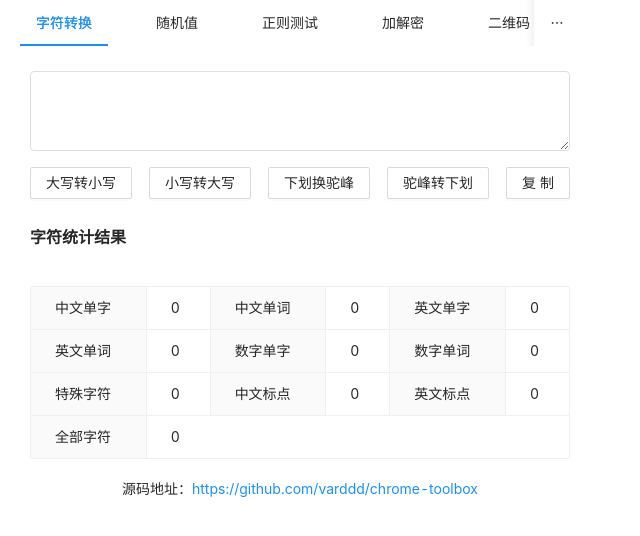
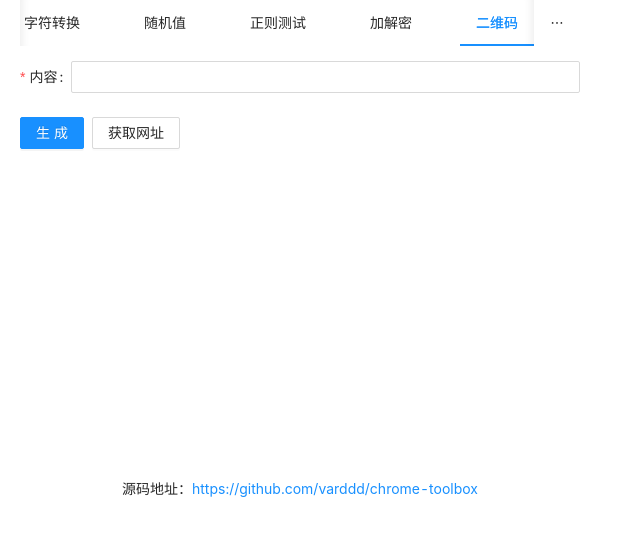
Before and after one commit to zhoubangfu/chrome-toolbox, a React (Create React App) app: page / in a window 1280 px wide. Shown: the top 536 px of the page, without its empty margins (0-640 px from the left). Built offline with nearby package versions, Linux system fonts and the light colour scheme.

Commit message:
完成二维码生成模块

```diff
--- a/package.json
+++ b/package.json
@@ -20,6 +20,7 @@
     "@types/crypto-js": "^3.1.47",
     "@types/jest": "24.0.23",
     "@types/node": "12.12.14",
+    "@types/qrcode": "^1.3.4",
     "@types/react": "16.9.14",
     "@types/react-dom": "16.9.4",
     "@typescript-eslint/eslint-plugin": "^2.10.0",
--- a/src/index.tsx
+++ b/src/index.tsx
@@ -14,7 +14,7 @@ import './styles/global.scss'
 
 ReactDOM.render(
   <>
-    <Tabs defaultActiveKey="1">
+    <Tabs defaultActiveKey="5">
       <Tabs.TabPane tab="字符转换" key="1">
         <StrTools />
       </Tabs.TabPane>
--- a/src/views/QRCode/index.tsx
+++ b/src/views/QRCode/index.tsx
@@ -1,7 +1,63 @@
-import React from 'react'
+import React, { useRef } from 'react'
+import qrcode from 'qrcode'
+import { Form, Input, Button, message } from 'antd'
+
+import styles from './style.module.scss'
+
+// 生产环境存在变量
+declare let chrome: any
 
 const QRcodeTools = () => {
-  return <div>二维码</div>
+  const [form] = Form.useForm()
+
+  const qrcodeCanvasRef: any = useRef()
+
+  const generate = () => {
+    form.validateFields(['text']).then(({ text }) => {
+      if (text.length > 140) {
+        message.info('内容长度较长，右击另存二维码吧！')
+      }
+      qrcode.toCanvas(qrcodeCanvasRef.current, text, function (error) {
+        message.destroy()
+
+        if (error) {
+          message.error('出错啦！')
+          console.error(error)
+        } else {
+          message.success('已完成！')
+        }
+      })
+    })
+  }
+
+  const getPageUrl = () => {
+    chrome.tabs.getSelected(null, (tab: any) => {
+      form.setFieldsValue({ text: tab.url })
+    })
+  }
+
+  return (
+    <div className={styles['qrcode']}>
+      <Form form={form}>
+        <Form.Item
+          label="内容"
+          name="text"
+          rules={[{ required: true, message: '请输入二维码内容!' }]}
+        >
+          <Input allowClear={true} onPressEnter={generate} autoComplete={'off'} />
+        </Form.Item>
+        <Form.Item>
+          <Button className={styles['button-frant']} onClick={generate} type="primary">
+            生成
+          </Button>
+          <Button onClick={getPageUrl}>获取网址</Button>
+        </Form.Item>
+      </Form>
+      <div className={styles['qrcode-container']}>
+        <canvas ref={qrcodeCanvasRef}></canvas>
+      </div>
+    </div>
+  )
 }
 
 export default QRcodeTools
--- /dev/null
+++ b/src/views/QRCode/style.module.scss
@@ -0,0 +1,11 @@
+.qrcode {
+  .button-frant {
+    margin-right: 8px;
+  }
+
+  .qrcode-container {
+    text-align: center;
+    height: 290px;
+    overflow: auto;
+  }
+}
```
Also changed, not shown: public/manifest.json.
